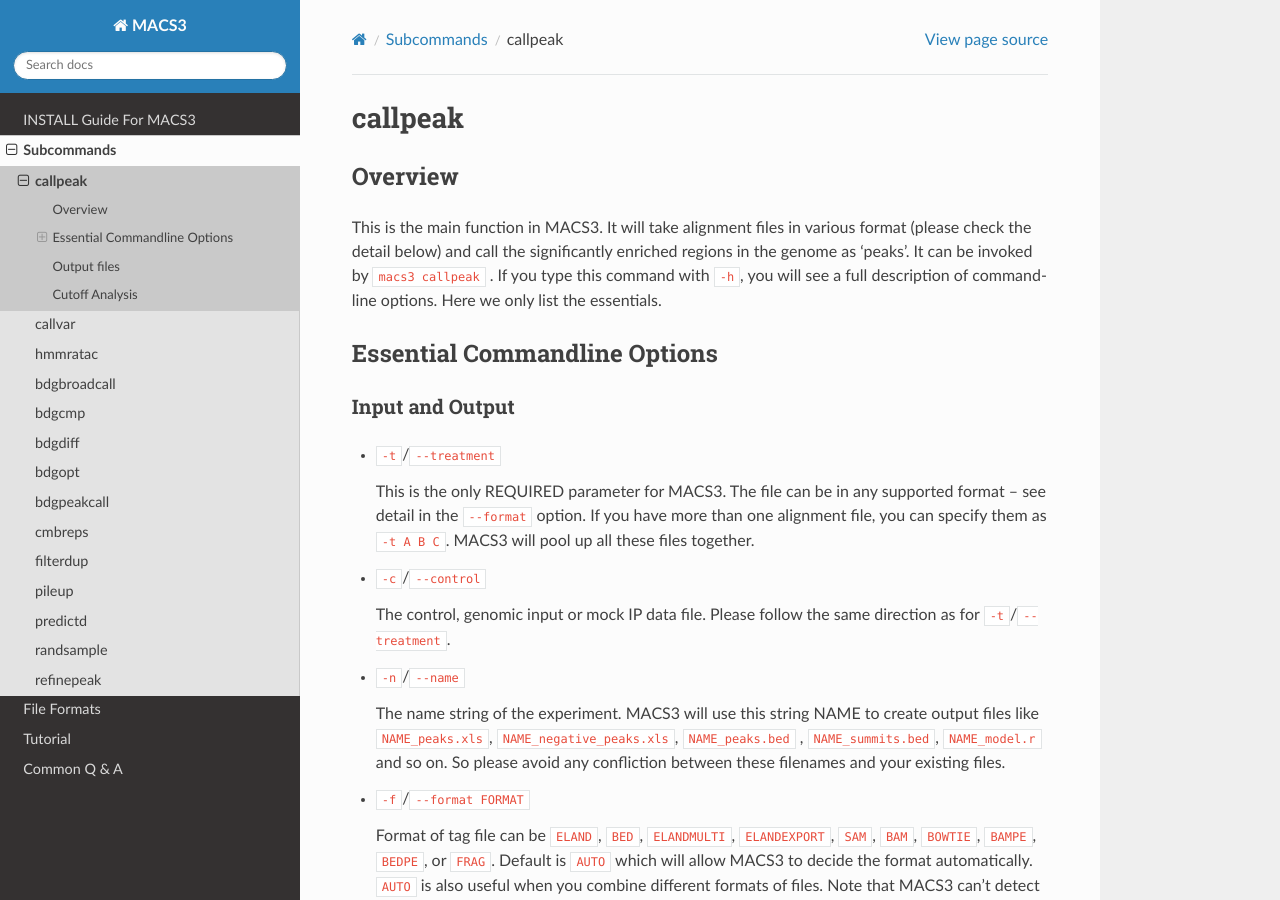
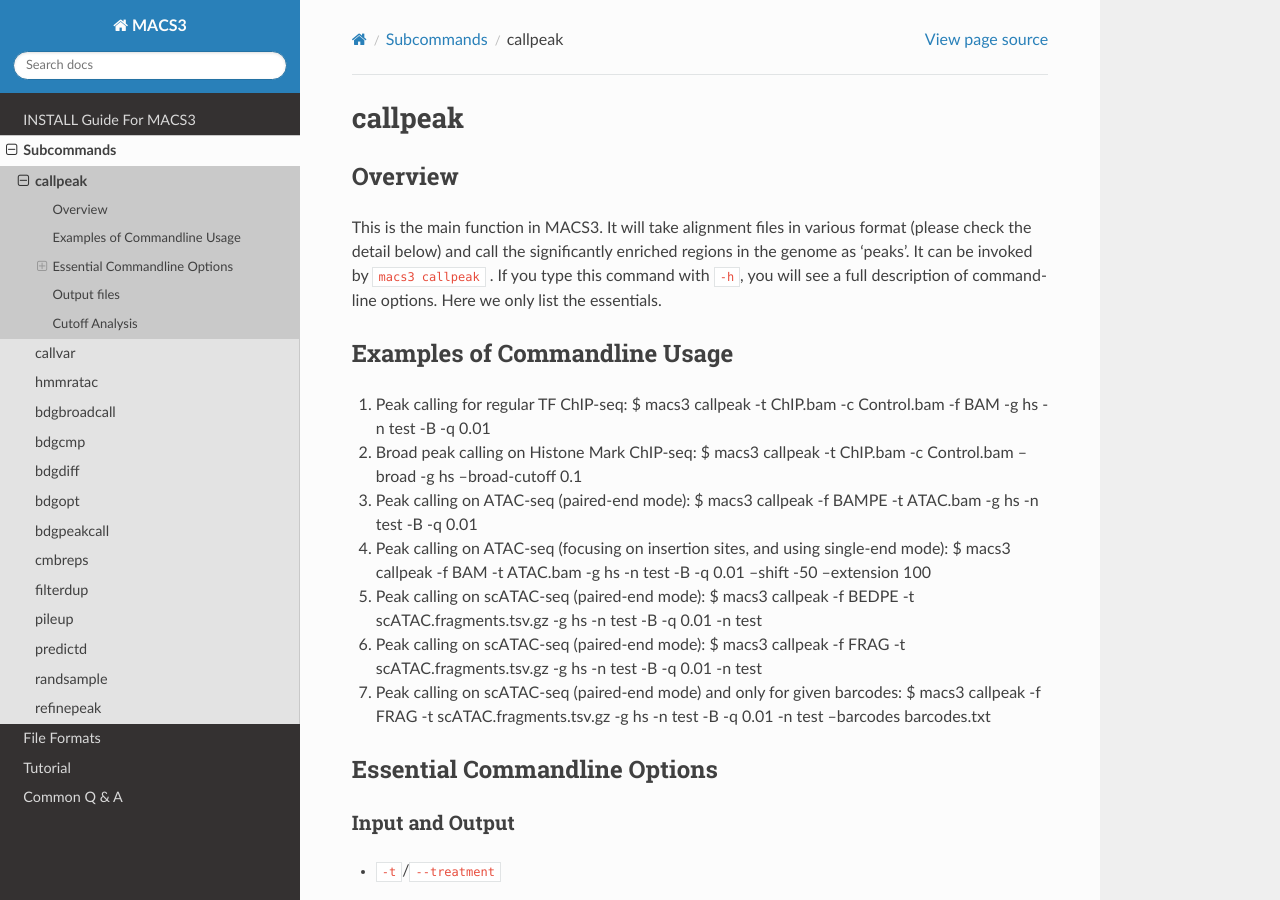
Before and after one commit to macs3-project/MACS, a Sphinx documentation site: the page built from docs/source/docs/callpeak.md, in a window 1280 px wide and 900 px high. Built offline with Sphinx 7.4.7 and the Read the Docs theme 3.1.0, drawn with Linux system fonts in a browser that asks for light colours; pages that are not in the unit, such as notebooks, are missing from menus.

```diff
--- a/docs/source/docs/callpeak.md
+++ b/docs/source/docs/callpeak.md
@@ -7,6 +7,24 @@
 invoked by `macs3 callpeak` . If you type this command with `-h`, you
 will see a full description of command-line options. Here we only list
 the essentials.
+
+## Examples of Commandline Usage
+1. Peak calling for regular TF ChIP-seq:
+    $ macs3 callpeak -t ChIP.bam -c Control.bam -f BAM -g hs -n test -B -q 0.01
+2. Broad peak calling on Histone Mark ChIP-seq:
+    $ macs3 callpeak -t ChIP.bam -c Control.bam --broad -g hs --broad-cutoff 0.1
+3. Peak calling on ATAC-seq (paired-end mode):
+    $ macs3 callpeak -f BAMPE -t ATAC.bam -g hs -n test -B -q 0.01
+4. Peak calling on ATAC-seq (focusing on insertion sites, and using single-end mode):
+    $ macs3 callpeak -f BAM -t ATAC.bam -g hs -n test -B -q 0.01 --shift -50 --extension 100
+5. Peak calling on scATAC-seq (paired-end mode):
+    $ macs3 callpeak -f BEDPE -t scATAC.fragments.tsv.gz -g hs -n test -B -q 0.01 -n test
+6. Peak calling on scATAC-seq (paired-end mode):
+    $ macs3 callpeak -f FRAG -t scATAC.fragments.tsv.gz -g hs -n test -B -q 0.01 -n test
+7. Peak calling on scATAC-seq (paired-end mode) and only for given barcodes:
+    $ macs3 callpeak -f FRAG -t scATAC.fragments.tsv.gz -g hs -n test -B -q 0.01 -n test --barcodes barcodes.txt
+
+
 
 ## Essential Commandline Options
 
```
Also changed, not shown: docs/source/docs/bdgdiff.md (+2 -0 lines), 6 other files.
